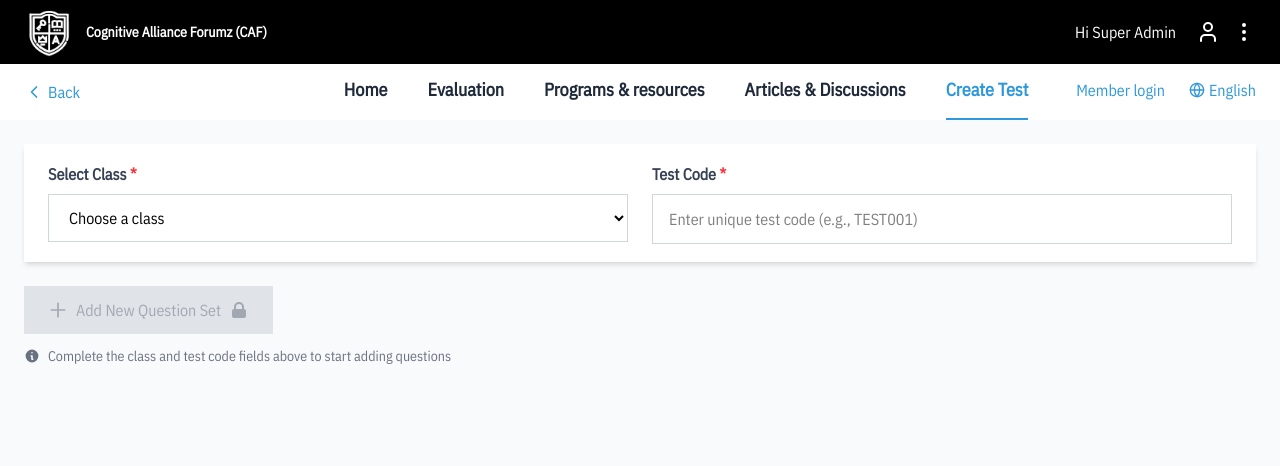
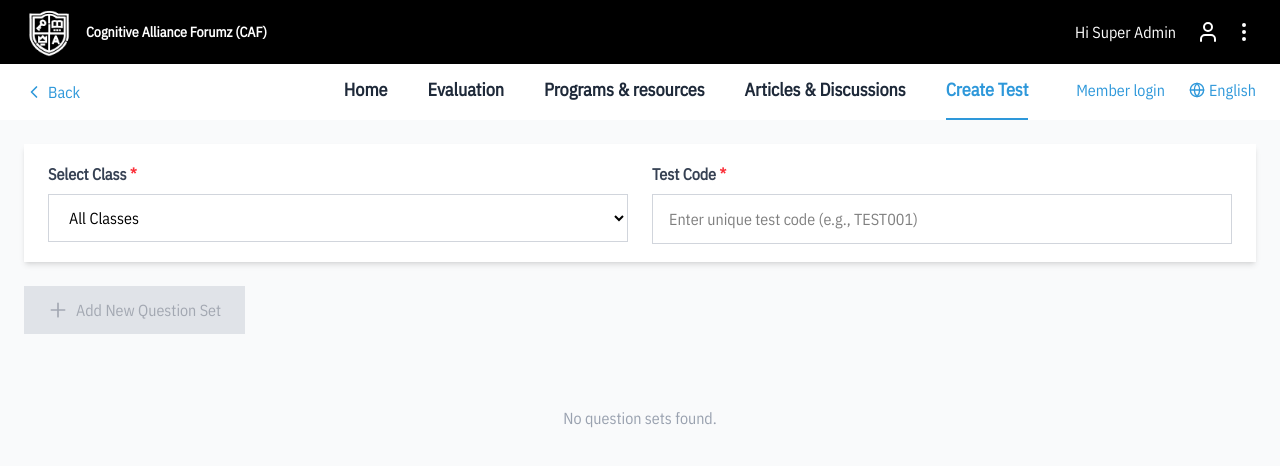
Before and after one commit to theabhayrajan/caf_website, a Next.js app: page /admin/dashboard in a window 1280 px wide. Shown: the top 466 px of the page. Built offline with nearby package versions, Linux system fonts and the light colour scheme.

Commit message:
changed the questions ui

```diff
--- a/src/app/admin/dashboard/page.js
+++ b/src/app/admin/dashboard/page.js
@@ -1,19 +1,33 @@
 "use client";
 
-import { useState } from 'react';
-import StepForm from '@/components/StepForm';
-import SuperAdminHeader from '@/components/SuperAdminHeader';
+import { useState } from "react";
+import SuperAdminHeader from "@/components/SuperAdminHeader";
+import StepForm from "@/components/StepForm";
+
+// Static class options
+const CLASS_OPTIONS = [
+  { value: "", label: "All Classes" },
+  ...Array.from({ length: 12 }, (_, i) => ({
+    value: `class-${i + 1}`,
+    label: `Class ${i + 1}`,
+  })),
+];
 
 export default function AdminDashboard() {
-  const [selectedClass, setSelectedClass] = useState('');
-  const [testCode, setTestCode] = useState('');
+  const [selectedClass, setSelectedClass] = useState("");
+  const [testCode, setTestCode] = useState("");
   const [questionSets, setQuestionSets] = useState([]);
   const [showNewQuestionForm, setShowNewQuestionForm] = useState(false);
   const [editingSetIndex, setEditingSetIndex] = useState(null);
   const [showValidationError, setShowValidationError] = useState(false);
 
-  // Validation: Check if class and test code are filled
-  const isFormValid = selectedClass !== '' && testCode.trim() !== '';
+  const isFormValid = selectedClass !== "" && testCode.trim() !== "";
+
+  // Filter for display by class
+  const displayedSets =
+    selectedClass === ""
+      ? questionSets
+      : questionSets.filter((set) => set.class === selectedClass);
 
   const handleAddQuestionClick = () => {
     if (!isFormValid) {
@@ -26,62 +40,25 @@ export default function AdminDashboard() {
     setEditingSetIndex(null);
   };
 
-  // BACKEND API CALL - Save Question Set to DB
-  const handleAddQuestionSet = async (newSet) => {
-    const dataToSave = {
+  const handleAddQuestionSet = (newSet) => {
+    if (editingSetIndex !== null) {
+      const updated = [...questionSets];
+      updated[editingSetIndex] = {
+        ...newSet,
         class: selectedClass,
         testCode: testCode,
-      videoLink: newSet.videoLink,
-      questions: newSet.questions
       };
-
-    // 🔴 API INTEGRATION POINT #1 - Save/Update Question Set
-    // const formData = new FormData();
-    // formData.append('class', selectedClass);
-    // formData.append('testCode', testCode);
-    // formData.append('videoLink', newSet.videoLink);
-    //
-    // newSet.questions.forEach((q, qIndex) => {
-    //   formData.append(`questions[${qIndex}][title]`, q.title);
-    //   formData.append(`questions[${qIndex}][options]`, JSON.stringify(q.options));
-    //   formData.append(`questions[${qIndex}][correctAnswer]`, q.correctAnswer);
-    //   if (q.image) {
-    //     formData.append(`questions[${qIndex}][image]`, q.image);
-    //   }
-    // });
-    //
-    // const endpoint = editingSetIndex !== null ? '/api/admin/update-question-set' : '/api/admin/create-question-set';
-    // const response = await fetch(endpoint, {
-    //   method: 'POST',
-    //   headers: {
-    //     'Authorization': `Bearer ${localStorage.getItem('adminToken')}`
-    //   },
-    //   body: formData
-    // });
-    //
-    // const result = await response.json();
-    // if (result.success) {
-    //   if (editingSetIndex !== null) {
-    //     const updated = [...questionSets];
-    //     updated[editingSetIndex] = { ...newSet, id: result.data.id };
-    //     setQuestionSets(updated);
-    //   } else {
-    //     setQuestionSets([...questionSets, { ...newSet, id: result.data.id }]);
-    //   }
-    //   setEditingSetIndex(null);
-    //   setShowNewQuestionForm(false);
-    // } else {
-    //   alert('Error: ' + result.message);
-    // }
-
-    // Temporary: Local state update for frontend testing
-    if (editingSetIndex !== null) {
-      const updated = [...questionSets];
-      updated[editingSetIndex] = newSet;
       setQuestionSets(updated);
       setEditingSetIndex(null);
     } else {
-      setQuestionSets([...questionSets, newSet]);
+      setQuestionSets([
+        ...questionSets,
+        {
+          ...newSet,
+          class: selectedClass,
+          testCode: testCode,
+        },
+      ]);
     }
     setShowNewQuestionForm(false);
   };
@@ -91,41 +68,22 @@ export default function AdminDashboard() {
     setShowNewQuestionForm(true);
   };
 
-  // BACKEND API CALL - Delete Question Set from DB
-  const handleDeleteQuestionSet = async (index) => {
-    if (!confirm('Are you sure you want to delete this question set?')) return;
-
-    const setToDelete = questionSets[index];
-
-    // 🔴 API INTEGRATION POINT #2 - Delete Question Set
-    // const response = await fetch('/api/admin/delete-question-set', {
-    //   method: 'DELETE',
-    //   headers: {
-    //     'Content-Type': 'application/json',
-    //     'Authorization': `Bearer ${localStorage.getItem('adminToken')}`
-    //   },
-    //   body: JSON.stringify({ id: setToDelete.id })
-    // });
-    //
-    // const result = await response.json();
-    // if (result.success) {
-    //   const updated = questionSets.filter((_, i) => i !== index);
-    //   setQuestionSets(updated);
-    // } else {
-    //   alert('Error: ' + result.message);
-    // }
-
-    // Temporary: Local state update
-    const updated = questionSets.filter((_, i) => i !== index);
-    setQuestionSets(updated);
+  const handleDeleteQuestionSet = (index) => {
+    const setToDelete = displayedSets[index];
+    setQuestionSets((prev) =>
+      prev.filter((item, i) =>
+        selectedClass
+          ? !(item.class === selectedClass && displayedSets.indexOf(item) === index)
+          : displayedSets.indexOf(item) !== index
+      )
+    );
   };
 
   return (
     <div className="min-h-screen bg-gray-50">
       <SuperAdminHeader />
-
       <div className="max-w-7xl mx-auto p-6">
-        {/* Class and Test Code Selection */}
+        {/* Filters */}
         <div className="bg-white shadow-md px-6 py-4.5 mb-6">
           <div className="grid grid-cols-1 md:grid-cols-2 gap-6">
             <div>
@@ -140,34 +98,22 @@ export default function AdminDashboard() {
                 }}
                 className={`w-full px-4 py-3 border focus:ring-2 focus:ring-[#6ebdfc] focus:border-transparent outline-none transition-colors ${
                   showValidationError && !selectedClass
-                    ? 'border-red-500 bg-red-50'
-                    : 'border-gray-300'
+                    ? "border-red-500 bg-red-50"
+                    : "border-gray-300"
                 }`}
               >
-                <option value="">Choose a class</option>
-                <option value="class-1">Class 1</option>
-                <option value="class-2">Class 2</option>
-                <option value="class-3">Class 3</option>
-                <option value="class-4">Class 4</option>
-                <option value="class-5">Class 5</option>
-                <option value="class-6">Class 6</option>
-                <option value="class-7">Class 7</option>
-                <option value="class-8">Class 8</option>
-                <option value="class-9">Class 9</option>
-                <option value="class-10">Class 10</option>
-                <option value="class-11">Class 11</option>
-                <option value="class-12">Class 12</option>
+                {CLASS_OPTIONS.map((cls) => (
+                  <option key={cls.value} value={cls.value}>
+                    {cls.label}
+                  </option>
+                ))}
               </select>
               {showValidationError && !selectedClass && (
                 <p className="text-red-500 text-sm mt-1 flex items-center gap-1">
-                  <svg className="w-4 h-4" fill="currentColor" viewBox="0 0 20 20">
-                    <path fillRule="evenodd" d="M18 10a8 8 0 11-16 0 8 8 0 0116 0zm-7 4a1 1 0 11-2 0 1 1 0 012 0zm-1-9a1 1 0 00-1 1v4a1 1 0 102 0V6a1 1 0 00-1-1z" clipRule="evenodd" />
-                  </svg>
                   Please select a class
                 </p>
               )}
             </div>
-
             <div>
               <label className="block text-sm xl:text-base font-semibold text-gray-700 mb-2">
                 Test Code <span className="text-red-500">*</span>
@@ -181,22 +127,18 @@ export default function AdminDashboard() {
                 }}
                 className={`w-full px-4 py-3 border focus:ring-2 focus:ring-[#6ebdfc] focus:border-transparent outline-none transition-colors ${
                   showValidationError && !testCode.trim()
-                    ? 'border-red-500 bg-red-50'
-                    : 'border-gray-300'
+                    ? "border-red-500 bg-red-50"
+                    : "border-gray-300"
                 }`}
                 placeholder="Enter unique test code (e.g., TEST001)"
               />
               {showValidationError && !testCode.trim() && (
                 <p className="text-red-500 text-sm mt-1 flex items-center gap-1">
-                  <svg className="w-4 h-4" fill="currentColor" viewBox="0 0 20 20">
-                    <path fillRule="evenodd" d="M18 10a8 8 0 11-16 0 8 8 0 0116 0zm-7 4a1 1 0 11-2 0 1 1 0 012 0zm-1-9a1 1 0 00-1 1v4a1 1 0 102 0V6a1 1 0 00-1-1z" clipRule="evenodd" />
-                  </svg>
                   Please enter a test code
                 </p>
               )}
             </div>
           </div>
-
           {/* Status Indicator */}
           {isFormValid && (
             <div className="mt-2 flex items-center gap-2 text-green-700">
@@ -210,6 +152,36 @@ export default function AdminDashboard() {
           )}
         </div>
 
+        {/* Add New Question Set */}
+        {!showNewQuestionForm && (
+          <div className="mb-6">
+            <button
+              onClick={handleAddQuestionClick}
+              disabled={!isFormValid}
+              className={`px-6 py-3 transition-all duration-200 flex items-center gap-2 ${
+                isFormValid
+                  ? "bg-[#3690e5] text-white xl:text-lg hover:shadow-lg cursor-pointer"
+                  : "bg-gray-300 text-gray-500 cursor-not-allowed opacity-60"
+              }`}
+            >
+              <svg className="w-5 h-5" fill="none" stroke="currentColor" viewBox="0 0 24 24">
+                <path
+                  strokeLinecap="round"
+                  strokeLinejoin="round"
+                  strokeWidth={2}
+                  d="M12 4v16m8-8H4"
+                />
+              </svg>
+              Add New Question Set
+            </button>
+            {showValidationError && (
+              <p className="mt-3 text-red-600">
+                Please select both class and test code to add questions.
+              </p>
+            )}
+          </div>
+        )}
+
         {/* Step Form */}
         {showNewQuestionForm && (
           <div className="mb-6">
@@ -219,20 +191,23 @@ export default function AdminDashboard() {
                 setShowNewQuestionForm(false);
                 setEditingSetIndex(null);
               }}
-              initialData={editingSetIndex !== null ? questionSets[editingSetIndex] : null}
+              initialData={editingSetIndex !== null ? displayedSets[editingSetIndex] : null}
               selectedClass={selectedClass}
               testCode={testCode}
             />
           </div>
         )}
 
-        {/* Question Sets Display - Table-like Horizontal Rows */}
-        {questionSets.length > 0 && !showNewQuestionForm && (
+        {/* Question Sets Table */}
+        {displayedSets.length > 0 && !showNewQuestionForm && (
           <div className="space-y-4 mb-6">
             <h2 className="text-xl font-bold text-gray-800 mb-4">Created Question Sets</h2>
-
             <div className="bg-white shadow-md overflow-hidden">
-              {questionSets.map((set, index) => (
+              {displayedSets.map((set, index) => {
+                // === Proper per-class video numbering ===
+                const classSets = displayedSets.filter(s => s.class === set.class);
+                const videoNum = classSets.findIndex(s => s === set) + 1;
+                return (
                   <div
                     key={index}
                     className="flex items-center justify-between px-6 py-4 border-b border-gray-200 hover:bg-gray-50 transition-colors"
@@ -245,14 +220,13 @@ export default function AdminDashboard() {
                         </div>
                         <div>
                           <h3 className="font-semibold text-gray-800">
-                          Video {index + 1} Questions
+                            Video {videoNum} Questions of {set.class.replace("class-", "Class ")}
                           </h3>
                           <p className="text-sm text-gray-500">
-                          {set.questions.length} Questions
+                            {set.questions?.length || 0} Questions
                           </p>
                         </div>
                       </div>
-
                       <div className="hidden md:block">
                         <p className="text-xs text-gray-500">Video Link</p>
                         <p className="text-sm text-gray-700 truncate max-w-xs">
@@ -260,81 +234,29 @@ export default function AdminDashboard() {
                         </p>
                       </div>
                     </div>
-
                     {/* Right Side - Actions */}
                     <div className="flex gap-2">
                       <button
                         onClick={() => handleEditQuestionSet(index)}
                         className="bg-[#3690e5] text-white py-2 px-4 rounded-lg text-sm font-semibold hover:bg-blue-600 transition-colors flex items-center gap-2"
                       >
-                      <svg className="w-4 h-4" fill="none" stroke="currentColor" viewBox="0 0 24 24">
-                        <path strokeLinecap="round" strokeLinejoin="round" strokeWidth={2} d="M11 5H6a2 2 0 00-2 2v11a2 2 0 002 2h11a2 2 0 002-2v-5m-1.414-9.414a2 2 0 112.828 2.828L11.828 15H9v-2.828l8.586-8.586z" />
-                      </svg>
                         <span className="hidden sm:inline">Edit</span>
                       </button>
                       <button
                         onClick={() => handleDeleteQuestionSet(index)}
                         className="bg-red-500 text-white py-2 px-4 rounded-lg text-sm font-semibold hover:bg-red-600 transition-colors flex items-center gap-2"
                       >
-                      <svg className="w-4 h-4" fill="none" stroke="currentColor" viewBox="0 0 24 24">
-                        <path strokeLinecap="round" strokeLinejoin="round" strokeWidth={2} d="M19 7l-.867 12.142A2 2 0 0116.138 21H7.862a2 2 0 01-1.995-1.858L5 7m5 4v6m4-6v6m1-10V4a1 1 0 00-1-1h-4a1 1 0 00-1 1v3M4 7h16" />
-                      </svg>
                         <span className="hidden sm:inline">Delete</span>
                       </button>
                     </div>
                   </div>
-              ))}
+                );
+              })}
             </div>
           </div>
         )}
-
-        {/* Add New Question Button - MOVED HERE (Below Question Cards) */}
-        {!showNewQuestionForm && (
-          <div className="mb-6">
-            <button
-              onClick={handleAddQuestionClick}
-              disabled={!isFormValid}
-              className={`px-6 py-3 transition-all duration-200 flex items-center gap-2 ${
-                isFormValid
-                  ? 'bg-[#3690e5] text-white xl:text-lg hover:shadow-lg cursor-pointer'
-                  : 'bg-gray-300 text-gray-500 cursor-not-allowed opacity-60'
-              }`}
-            >
-              <svg className="w-5 h-5" fill="none" stroke="currentColor" viewBox="0 0 24 24">
-                <path strokeLinecap="round" strokeLinejoin="round" strokeWidth={2} d="M12 4v16m8-8H4" />
-              </svg>
-              Add New Question Set
-              {!isFormValid && (
-                <svg className="w-5 h-5" fill="currentColor" viewBox="0 0 20 20">
-                  <path fillRule="evenodd" d="M5 9V7a5 5 0 0110 0v2a2 2 0 012 2v5a2 2 0 01-2 2H5a2 2 0 01-2-2v-5a2 2 0 012-2zm8-2v2H7V7a3 3 0 016 0z" clipRule="evenodd" />
-                </svg>
-              )}
-            </button>
-
-            {/* Validation Message */}
-            {showValidationError && (
-              <div className="mt-3 p-4 bg-red-50 border border-red-200 rounded-lg flex items-start gap-3 animate-pulse">
-                <svg className="w-6 h-6 text-red-500 flex-shrink-0 mt-0.5" fill="currentColor" viewBox="0 0 20 20">
-                  <path fillRule="evenodd" d="M10 18a8 8 0 100-16 8 8 0 000 16zM8.707 7.293a1 1 0 00-1.414 1.414L8.586 10l-1.293 1.293a1 1 0 101.414 1.414L10 11.414l1.293 1.293a1 1 0 001.414-1.414L11.414 10l1.293-1.293a1 1 0 00-1.414-1.414L10 8.586 8.707 7.293z" clipRule="evenodd" />
-                </svg>
-                <div>
-                  <p className="text-red-800 font-semibold">Required Information Missing</p>
-                  <p className="text-red-600 text-sm mt-1">
-                    Please select a class and enter a test code before adding questions.
-                  </p>
-                </div>
-              </div>
-            )}
-
-            {!isFormValid && !showValidationError && (
-              <p className="mt-3 text-sm text-gray-500 flex items-center gap-2">
-                <svg className="w-4 h-4" fill="currentColor" viewBox="0 0 20 20">
-                  <path fillRule="evenodd" d="M18 10a8 8 0 11-16 0 8 8 0 0116 0zm-7-4a1 1 0 11-2 0 1 1 0 012 0zM9 9a1 1 0 000 2v3a1 1 0 001 1h1a1 1 0 100-2v-3a1 1 0 00-1-1H9z" clipRule="evenodd" />
-                </svg>
-                Complete the class and test code fields above to start adding questions
-              </p>
-            )}
-          </div>
+        {displayedSets.length === 0 && (
+          <div className="text-center py-12 text-gray-400">No question sets found.</div>
         )}
       </div>
     </div>
```
Lines whose indentation alone changed are shown as unchanged.
